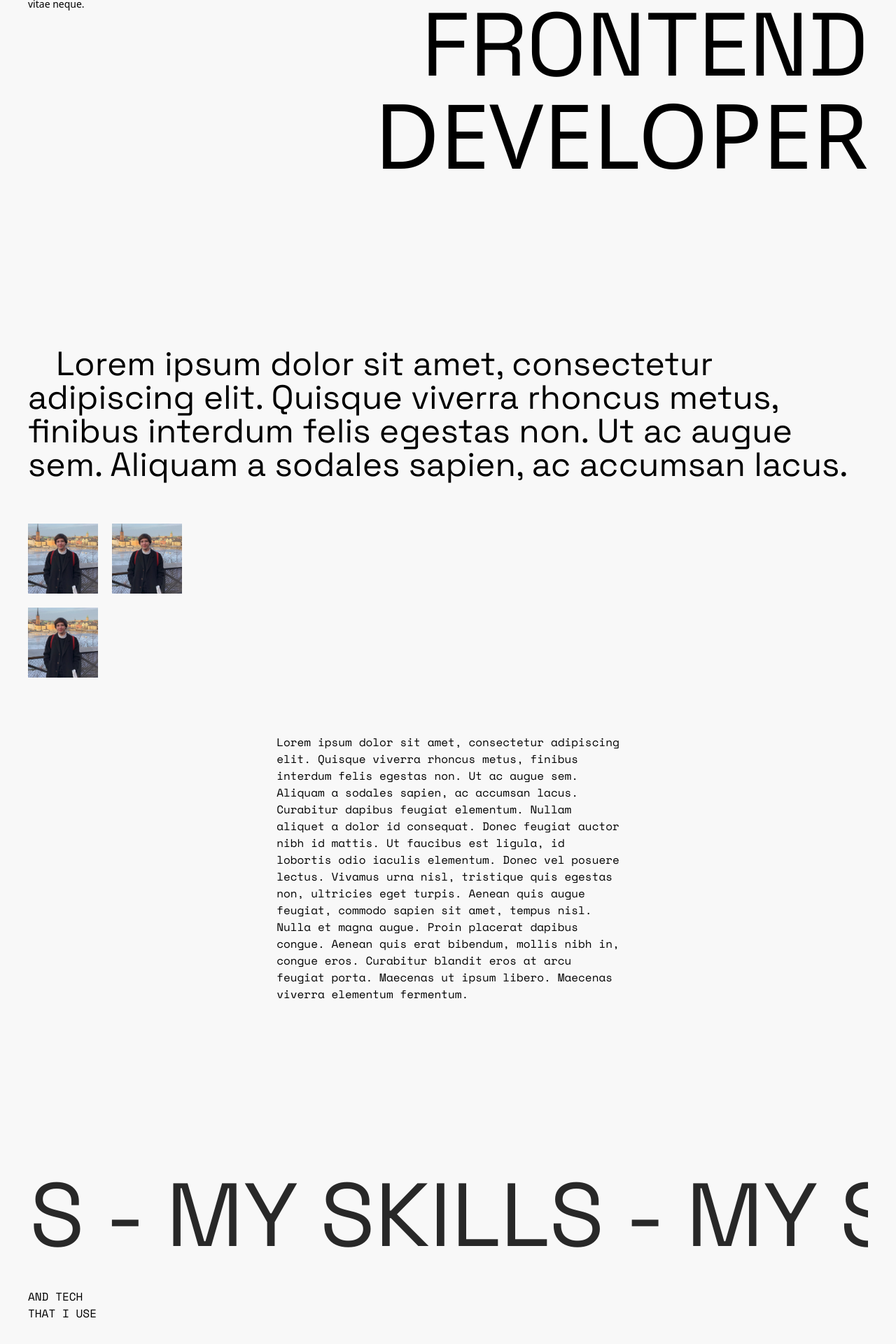
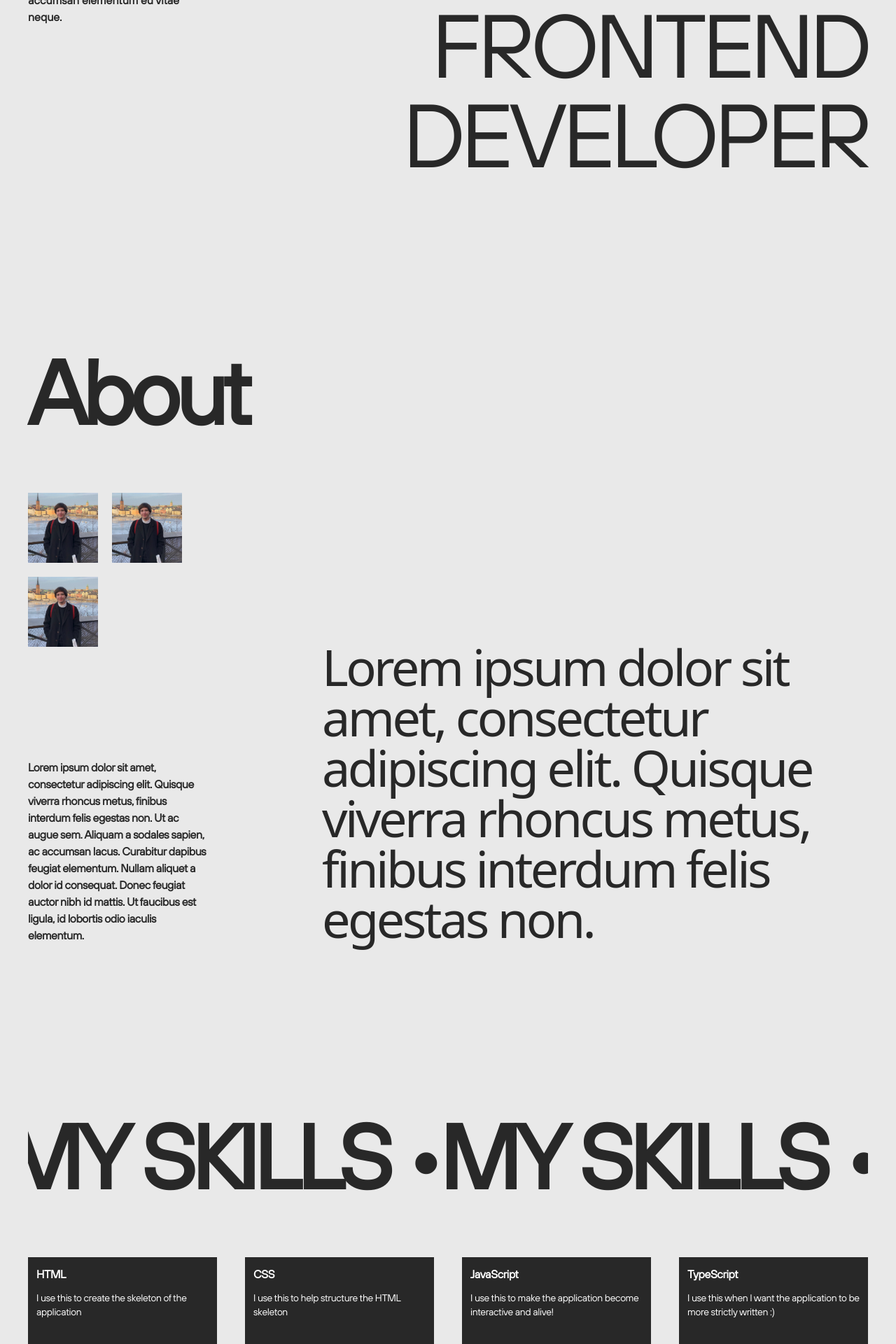
Before and after one commit to GustafGronlund/gronlund-dev-portfolio, a Next.js app: page / in a window 1280 px wide. Shown: the part 500-2420 px from the top of the page at 70% size. Built offline with nearby package versions, Linux system fonts and the light colour scheme.

Commit message:
style: fixed styling on projects component, also did changes to other components in styling

```diff
--- a/app/components/about.tsx
+++ b/app/components/about.tsx
@@ -5,13 +5,15 @@ import me from "@/public/me.jpeg";
 function About() {
   return (
     <main className="mt-40 flex w-full flex-col px-10 md:mt-60 md:max-w-screen-xl">
-      <p className="indent-10 font-grotesk text-3xl md:text-5xl">
-        Lorem ipsum dolor sit amet, consectetur adipiscing elit. Quisque viverra
-        rhoncus metus, finibus interdum felis egestas non. Ut ac augue sem.
-        Aliquam a sodales sapien, ac accumsan lacus.
-      </p>
-      <article className=" flex flex-col md:max-w-screen-xl md:justify-end">
-        <div className="mt-5 grid w-fit grid-cols-2 grid-rows-2 gap-5 pt-10">
+      <div className="mb-20 w-full">
+        <h1 className="font-tthoves text-5xl font-bold tracking-tighter text-[#282828] md:text-9xl">
+          About
+        </h1>
+      </div>
+      <section className="flex flex-col-reverse md:flex md:flex-row">
+        <div className="flex h-fit flex-col md:justify-between">
+          <div className="col-start-1 row-start-2 place-self-start md:row-start-1">
+            <div className="mt-10 grid w-fit grid-cols-2 grid-rows-2 gap-5 md:mt-0">
               <Image
                 src={me}
                 alt="hej"
@@ -28,23 +30,25 @@ function About() {
                 className="h-[90px] w-[90px] object-cover md:h-[100px] md:w-[100px]"
               />
             </div>
-        <div className="flex w-full items-center justify-center pt-20 md:grid md:grid-cols-3">
-          <p className="col-start-2 place-self-center font-mono text-base md:w-[50ch]">
+          </div>
+          <div className="col-start-2 row-start-2 mt-10 md:col-start-1 md:mt-40">
+            <p className="font-tthoves place-self-center text-base font-bold tracking-tight text-[#282828] md:col-start-2 md:w-[25ch]">
               Lorem ipsum dolor sit amet, consectetur adipiscing elit. Quisque
               viverra rhoncus metus, finibus interdum felis egestas non. Ut ac
               augue sem. Aliquam a sodales sapien, ac accumsan lacus. Curabitur
               dapibus feugiat elementum. Nullam aliquet a dolor id consequat.
               Donec feugiat auctor nibh id mattis. Ut faucibus est ligula, id
-            lobortis odio iaculis elementum. Donec vel posuere lectus. Vivamus
-            urna nisl, tristique quis egestas non, ultricies eget turpis. Aenean
-            quis augue feugiat, commodo sapien sit amet, tempus nisl. Nulla et
-            magna augue. Proin placerat dapibus congue. Aenean quis erat
-            bibendum, mollis nibh in, congue eros. Curabitur blandit eros at
-            arcu feugiat porta. Maecenas ut ipsum libero. Maecenas viverra
-            elementum fermentum.
+              lobortis odio iaculis elementum.
             </p>
           </div>
-      </article>
+        </div>
+        <div className="w-full md:mt-auto md:pl-40">
+          <p className="font-tthovescol-start-1 row-start-1 w-full text-2xl font-medium tracking-tighter text-[#282828] md:col-start-2 md:row-start-2 md:text-7xl">
+            Lorem ipsum dolor sit amet, consectetur adipiscing elit. Quisque
+            viverra rhoncus metus, finibus interdum felis egestas non.
+          </p>
+        </div>
+      </section>
     </main>
   );
 }
--- a/app/components/intro.tsx
+++ b/app/components/intro.tsx
@@ -9,20 +9,22 @@ const Intro = () => {
     <section className="flex h-[83dvh] w-screen flex-col justify-between px-10 md:h-[85vh] md:max-w-screen-xl md:flex-row md:items-center md:justify-center">
       <section className="grid-row-4 grid h-full w-full grid-cols-2">
         <div className="flex flex-col">
-          <h1 className="text-left font-mono text-5xl md:text-9xl">GUSTAF</h1>
-          <h1 className="text-left font-grotesk text-5xl md:text-9xl">
+          <h1 className="font-tthoves text-left text-5xl tracking-tighter text-[#282828] md:text-9xl">
+            GUSTAF
+          </h1>
+          <h1 className="font-tthoves text-left text-5xl tracking-tighter text-[#282828] md:text-9xl">
             GRÖNLUND
           </h1>
         </div>
-        <p className="col-start-1 row-start-2 text-left text-sm md:max-w-[25ch]">
+        <p className="font-tthoves col-start-1 row-start-2 text-left text-base font-bold text-[#282828] md:max-w-[25ch] md:text-base">
           Lorem ipsum dolor sit amet, consectetur adipiscing elit. Suspendisse
           et nisl ac velit accumsan elementum eu vitae neque.
         </p>
         <div className="col-start-2 row-start-2 flex flex-col place-self-end">
-          <h1 className="place-self-end text-right font-grotesk text-5xl md:text-9xl">
+          <h1 className="font-tthoves place-self-end text-right text-5xl tracking-tighter text-[#282828] md:text-9xl">
             FRONTEND
           </h1>
-          <h1 className="font-groteskat place-self-end text-right text-5xl md:text-9xl">
+          <h1 className="font-tthoves place-self-end text-right text-5xl tracking-tighter text-[#282828] md:text-9xl">
             DEVELOPER
           </h1>
         </div>
--- a/app/components/projects.tsx
+++ b/app/components/projects.tsx
@@ -1,15 +1,25 @@
-import Btn from "./btn";
 import { projectsData } from "@/lib/data";
-import Image from "next/image";
 import ProjectCard from "./project-card";
-import ComponentTitle from "./component-title";
 
 const Projects = () => {
   return (
-    <main className="px-10  md:max-w-screen-xl">
-      <ComponentTitle number="03" title="PROJECTS" />
+    <main className="mt-40 w-full px-10 md:mt-60 md:max-w-screen-xl">
+      <div className="flex flex-col items-end justify-end">
+        <h1 className="font-tthoves text-5xl font-bold tracking-tighter text-[#282828] md:text-9xl">
+          Selected
+        </h1>
+        <h1 className="font-tthoves tracking-tigther text-5xl font-bold text-[#282828] md:text-9xl">
+          Works
+        </h1>
+      </div>
       {projectsData.map(function (project) {
-        return <ProjectCard key={project.id} {...project} />;
+        return (
+          <ProjectCard
+            key={project.id}
+            projectsDataLength={projectsData.length}
+            {...project}
+          />
+        );
       })}
     </main>
   );
--- a/app/components/skills-card.tsx
+++ b/app/components/skills-card.tsx
@@ -20,7 +20,7 @@ const SkillsCard: React.FC<SkillsCardProps> = ({
       onMouseEnter={() => setHover(true)}
       onMouseLeave={() => setHover(false)}
       key={skillsTitle}
-      className="relative flex h-[200px] w-[250px] flex-col justify-between overflow-hidden border-0 bg-[#282828] p-3 font-mono text-[#f8f8f8] md:h-full md:w-full"
+      className="font-tthoves relative flex h-[200px] w-[250px] flex-col justify-between overflow-hidden border-0 bg-[#282828] p-3 text-[#f8f8f8] md:h-full md:w-full"
     >
       <div>
         <motion.p
@@ -33,7 +33,7 @@ const SkillsCard: React.FC<SkillsCardProps> = ({
           transition={{
             duration: 0.5,
           }}
-          className="relative z-20 cursor-default pb-3 text-base"
+          className="font-tthoves relative z-20 cursor-default pb-3 text-base font-semibold tracking-tight"
         >
           {skillsTitle}
         </motion.p>
@@ -47,7 +47,7 @@ const SkillsCard: React.FC<SkillsCardProps> = ({
           transition={{
             duration: 0.3,
           }}
-          className="relative z-20 cursor-default overflow-hidden font-roboto text-xs text-[#f8f8f8]"
+          className="font-tthoves relative z-20 cursor-default overflow-hidden text-sm tracking-tight text-[#f8f8f8]"
         >
           {skillsDescription}
         </motion.p>
--- a/app/components/skills.tsx
+++ b/app/components/skills.tsx
@@ -9,15 +9,15 @@ import Marquee from "react-fast-marquee";
 function Skills() {
   return (
     <main className="mb-10 mt-40 w-screen px-10 md:mt-60 md:max-w-screen-xl">
-      <Marquee autoFill={true} speed={200} className="h-fit overflow-hidden">
-        <p className="w-full font-grotesk text-5xl text-[#282828] md:text-9xl">
-          MY SKILLS - MY SKILLS - MY SKILLS - MY SKILLS - MY SKILLS -
+      <Marquee
+        autoFill={true}
+        speed={200}
+        className="mb-20 h-fit overflow-hidden"
+      >
+        <p className="font-tthoves text-5xl font-bold tracking-tighter text-[#282828] md:text-9xl">
+          MY SKILLS •
         </p>
       </Marquee>
-      <div className="py-10 font-mono text-sm md:px-0 md:text-base">
-        <p>AND TECH</p>
-        <p>THAT I USE</p>
-      </div>
       <article className="no-scrollbar flex w-full flex-col justify-between gap-10 overflow-x-scroll md:w-full md:overflow-hidden">
         <ul className="flex h-fit w-fit flex-row content-center justify-around gap-5 overflow-x-scroll md:grid md:grid-cols-2 md:content-normal md:gap-10 lg:grid-cols-3 xl:grid-cols-4">
           {skillsData.map((skill) => (
--- a/app/layout.tsx
+++ b/app/layout.tsx
@@ -5,6 +5,7 @@ import {
   Space_Grotesk,
   Lexend_Deca,
 } from "next/font/google";
+import localfont from "next/font/local";
 import "./globals.css";
 import SmoothScroll from "./components/smooth-scroll";
 
@@ -30,6 +31,16 @@ const lexend_deca = Lexend_Deca({
   variable: "--font-deca",
 });
 
+const tthoves = localfont({
+  src: [
+    {
+      path: "../public/fonts/TT-Hoves-Pro-Regular.ttf",
+      weight: "400",
+    },
+  ],
+  variable: "--font-tthoves",
+});
+
 export const metadata: Metadata = {
   title: "Create Next App",
   description: "Generated by create next app",
@@ -43,7 +54,7 @@ export default function RootLayout({
   return (
     <html lang="en">
       <body
-        className={`${space_grotesk.variable} ${space_mono.variable} bg-[#f8f8f8]`}
+        className={`${space_grotesk.variable} ${space_mono.variable} ${tthoves.variable} bg-[#e9e9e9]`}
       >
         <SmoothScroll>{children}</SmoothScroll>
       </body>
--- a/lib/data.ts
+++ b/lib/data.ts
@@ -11,16 +11,20 @@ export const links = [
 export const projectsData = [
   {
     id: 0,
+    year: "2023",
     title: "Norcino",
     description: "",
-    tags: ["Flutter", "Dart"],
+    tags: ["Design", "Development"],
+    techStack: ["Flutter", "Dart"],
     imageUrl: projectsImg1,
   },
   {
     id: 1,
+    year: "2023",
     title: "ZapUp",
     description: "",
-    tags: ["Flutter", "Dart"],
+    tags: ["Design", "Development"],
+    techStack: ["Flutter", "Dart"],
     imageUrl: projectsImg2,
   },
 ] as const;
--- a/tailwind.config.ts
+++ b/tailwind.config.ts
@@ -18,6 +18,7 @@ const config: Config = {
         mono: "var(--font-mono)",
         deca: "var(--font-deca)",
         roboto: "var(--font-roboto)",
+        tthoves: ["var(--font-tthoves)"],
       },
     },
   },
```
Also changed, not shown: app/components/project-card.tsx (+37 -13 lines), public/fonts/TT-Hoves-Pro-Regular.ttf (added). Lines whose indentation alone changed are shown as unchanged.
